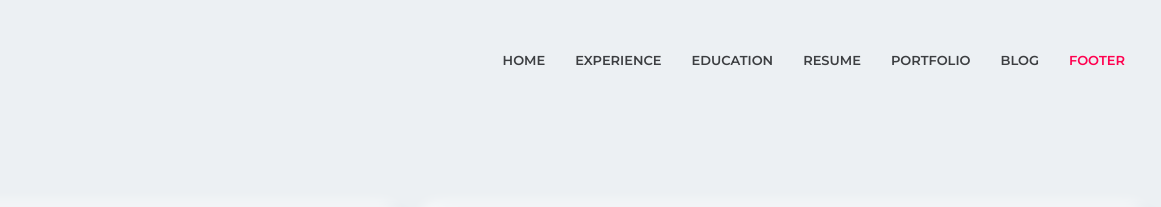
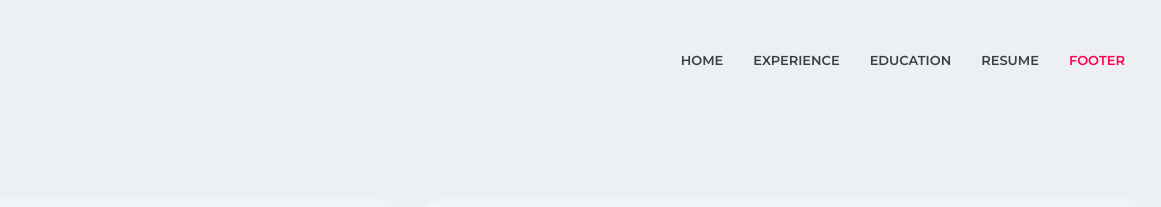
Before and after one commit to creativebull/portfolio, a plain HTML site: page index.html in a window 1280 px wide. Shown: the top 207 px of the page, 119-1280 px from the left. Drawn offline with Linux system fonts and the light colour scheme.

Commit message:
remove some unncessary items on navbar

```diff
--- a/index.html
+++ b/index.html
@@ -47,8 +47,6 @@
                             <li class="nav-item"><a class="nav-link smoth-animation" href="#experiences">Experience</a></li>
                             <li class="nav-item"><a class="nav-link smoth-animation" href="#educations">Education</a></li>
                             <li class="nav-item"><a class="nav-link smoth-animation" href="#resume">Resume</a></li>
-                            <li class="nav-item"><a class="nav-link smoth-animation" href="#portfolio">Portfolio</a></li>
-                            <li class="nav-item"><a class="nav-link smoth-animation" href="#blog">Blog</a></li>
                             <li class="nav-item"><a class="nav-link smoth-animation" href="#footer">Footer</a></li>
                         </ul>
                         <!-- End Mainmanu Nav -->
@@ -81,8 +79,6 @@
                     <li class="nav-item"><a class="nav-link smoth-animation" href="#experiences">Experience</a></li>
                     <li class="nav-item"><a class="nav-link smoth-animation" href="#educations">Education</a></li>
                     <li class="nav-item"><a class="nav-link smoth-animation" href="#resume">Resume</a></li>
-                    <li class="nav-item"><a class="nav-link smoth-animation" href="#portfolio">Portfolio</a></li>
-                    <li class="nav-item"><a class="nav-link smoth-animation" href="#blog">Blog</a></li>
                     <li class="nav-item"><a class="nav-link smoth-animation" href="#footer">Footer</a></li>
                 </ul>
                 <!-- social sharea area -->
```
